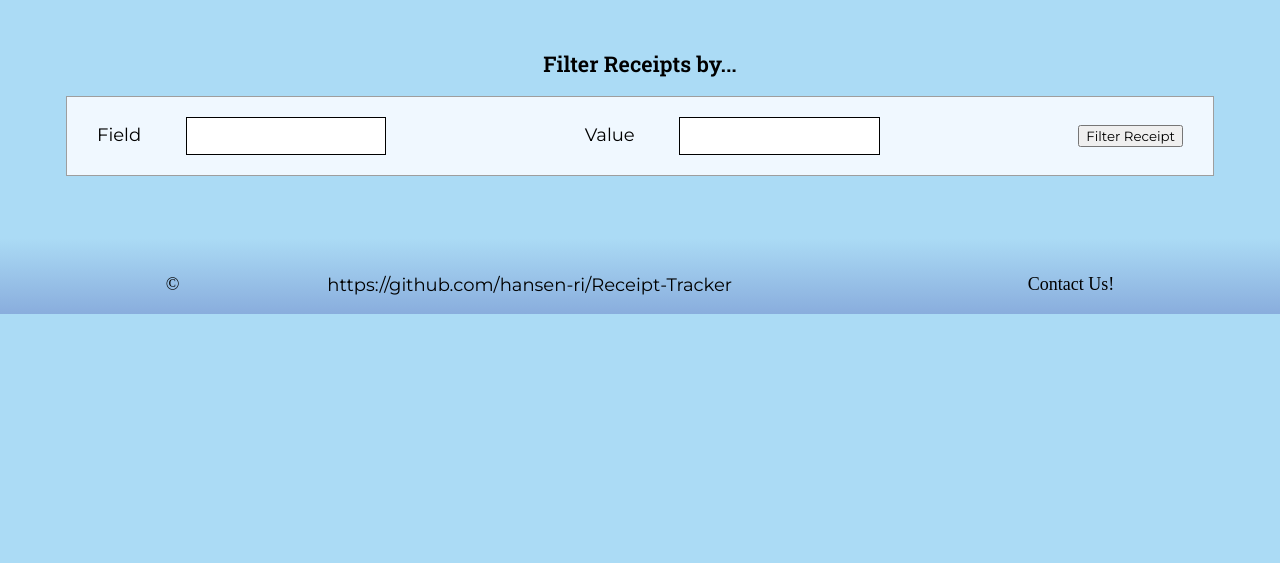
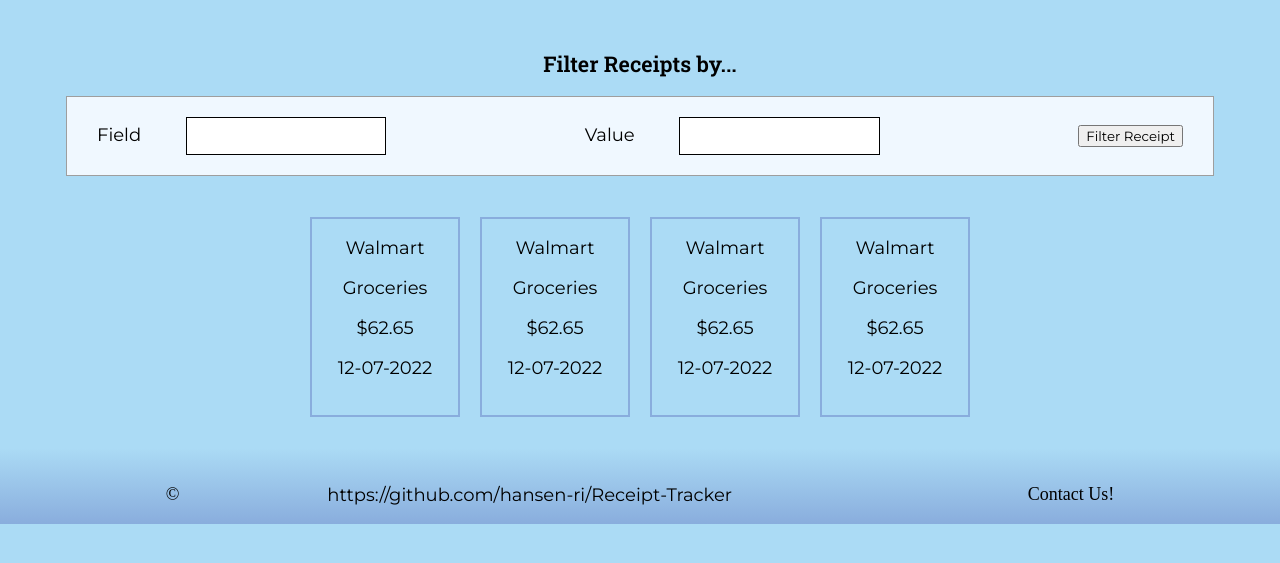
Before and after one commit to hansen-ri/Receipt-Tracker, a website built with Vite: page all.html in a window 1280 px wide. Shown: the part 157-720 px from the top of the page. Built offline with nearby package versions, Linux system fonts and the light colour scheme; no server answers.

Commit message:
Update all.html

```diff
--- a/all.html
+++ b/all.html
@@ -45,6 +45,38 @@
       <div>
         <!-- Example receipt -->
         <ul class="gallery" id="gallery">
+          <li>
+          <div class="receipt-preview">
+            <p class="receipt-retailer">walmart</p>
+            <p class="receipt-type">groceries</p>
+            <p class="receipt-total">62.65</p>
+            <p class="receipt-date">12-07-2022</p>
+          <div>
+        </li>
+            <li>
+          <div class="receipt-preview">
+            <p class="receipt-retailer">walmart</p>
+            <p class="receipt-type">groceries</p>
+            <p class="receipt-total">62.65</p>
+            <p class="receipt-date">12-07-2022</p>
+          <div>
+        </li>
+            <li>
+          <div class="receipt-preview">
+            <p class="receipt-retailer">walmart</p>
+            <p class="receipt-type">groceries</p>
+            <p class="receipt-total">62.65</p>
+            <p class="receipt-date">12-07-2022</p>
+          <div>
+        </li>
+            <li>
+          <div class="receipt-preview">
+            <p class="receipt-retailer">walmart</p>
+            <p class="receipt-type">groceries</p>
+            <p class="receipt-total">62.65</p>
+            <p class="receipt-date">12-07-2022</p>
+          <div>
+        </li>
         </ul>
       </div>
     </main>
```
